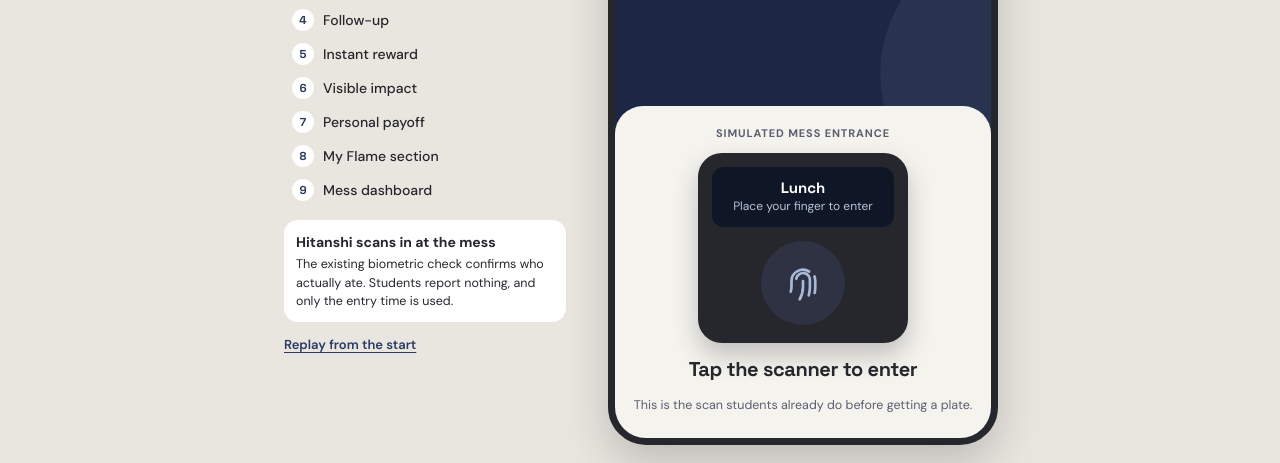
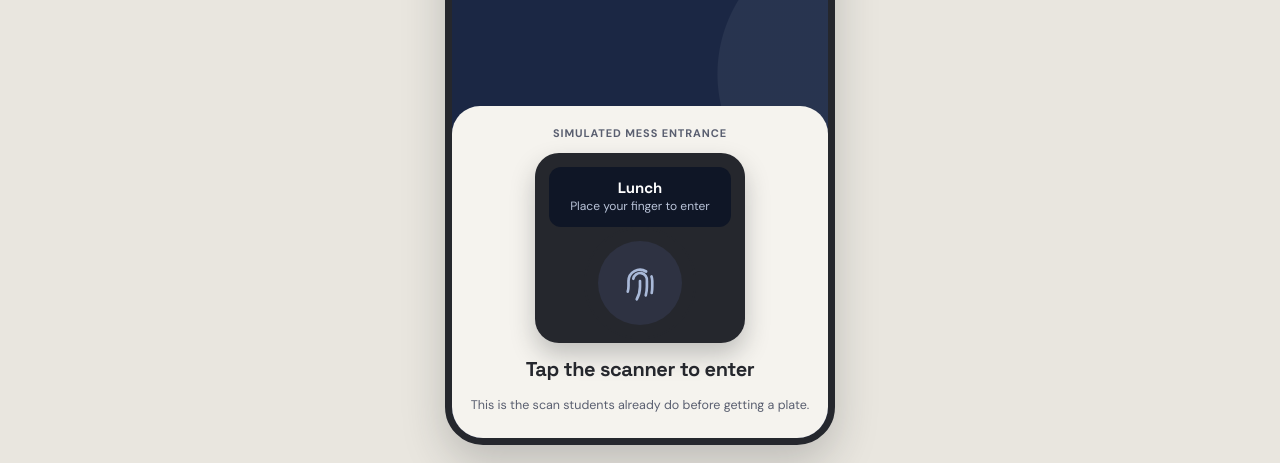
Before and after one commit to Khushii200/biteback, a plain HTML site: page index.html in a window 1280 px wide. Shown: the part 337-800 px from the top of the page. Drawn offline with Linux system fonts and the light colour scheme.

Commit message:
Remove story step panel beside the phone
Co-Authored-By: Claude Opus 5.5 <noreply@anthropic.com>

```diff
--- a/index.html
+++ b/index.html
@@ -681,8 +681,8 @@ function lockPhone(){
   return `<div class="phone lock"><div class="wall"></div>${SB()}<div class="lockbody"><div class="lockclock"><span>${date}</span><b>${time}</b></div><div class="lockstack" aria-live="polite">${lockCard()}${earlier(n)}</div><div class="lockfoot"><span class="lockbtn">${ico('torch')}</span><p class="conceptnote">Course concept. Not an official My Flame screen.</p><span class="lockbtn">${ico('camera')}</span></div><div class="homebar"></div></div>${kiosk}</div>`;
 }
 function student(){
-  const n=S.story.step,s=STORY[n];
-  return `<div class="stage"><aside class="guide story"><div><h2>Rate lunch without opening an app.</h2></div><ol class="steps">${STORY.map((x,i)=>`<li><button data-a="storyGo" data-v="${i}" ${i===n?'aria-current="step"':''} class="${i<n?'past':''}"><span class="stepn">${i+1}</span>${x[0]}</button></li>`).join('')}</ol><div class="stepnote"><b>${s[1]}</b><p class="small">${s[2]}</p></div><button class="link" data-a="storyReset">Replay from the start</button></aside>${n>=7?appPhone():lockPhone()}</div>`;
+  const n=S.story.step;
+  return `<div class="stage">${n>=7?appPhone():lockPhone()}</div>`;
 }
 function dResponse(){
   const l=LIVE(),rate=l.rated/l.prompted,v=votes(),fun=[['Scanned in',l.scan],['Sent a prompt',l.prompted],['Rated lunch',l.rated],['Named a dish',l.named]],week=[['Mon','Breakfast',.38],['Tue','Lunch',.47],['Wed','Dinner',.41],['Thu','Lunch',rate]];
```
